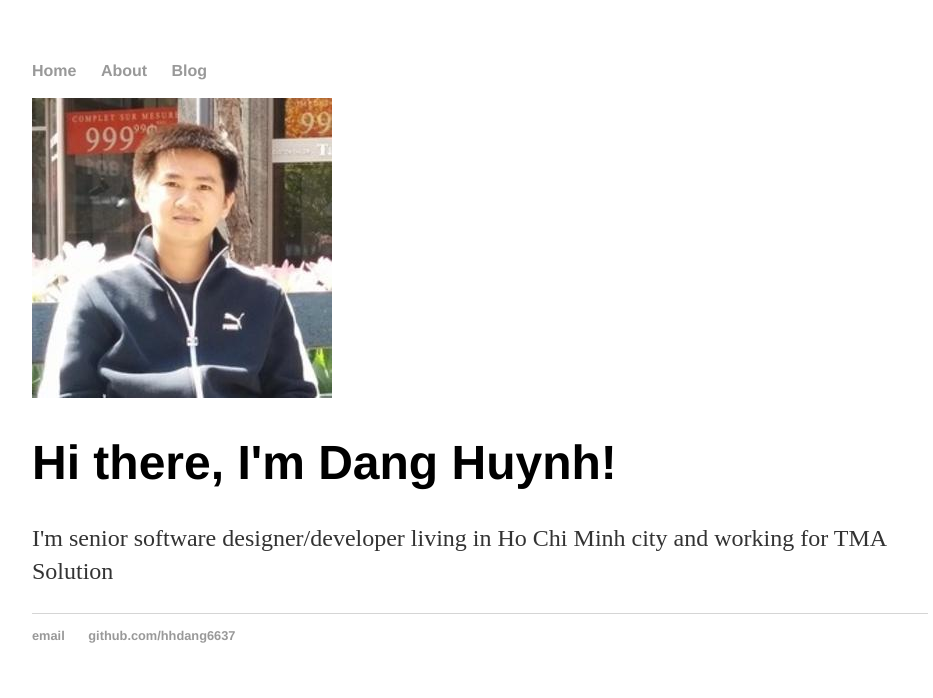
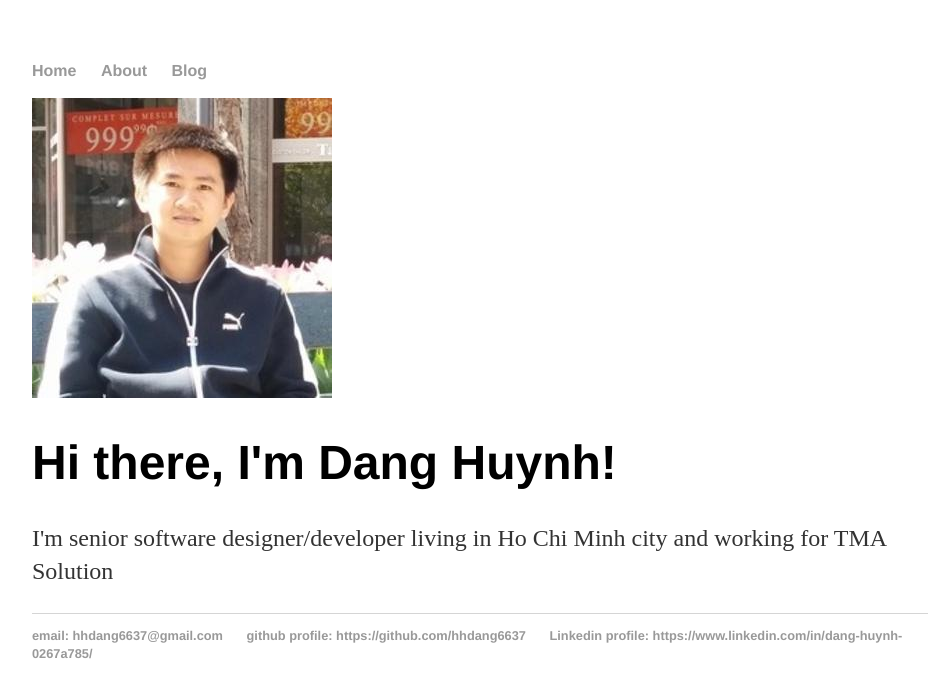
Before and after one commit to hhdang6637/hhdang6637.github.io, a Jekyll site: the page built from index.html, in a window 1280 px wide. Shown: the top 698 px of the page, without its empty margins (160-1093 px from the left). Built offline with Jekyll 4.4.1, drawn with Linux system fonts in a browser that asks for light colours.

Commit message:
update linkedin info

```diff
--- a/_layouts/default.html
+++ b/_layouts/default.html
@@ -25,8 +25,9 @@
         </div><!-- /.container -->
         <footer>
             <ul>
-                <li><a href="mailto:hhdang6637@gmail.com">email</a></li>
-                <li><a href="https://github.com/hhdang6637">github.com/hhdang6637</a></li>
+                <li><a href="mailto:hhdang6637@gmail.com">email: hhdang6637@gmail.com</a></li>
+                <li><a href="https://github.com/hhdang6637">github profile: https://github.com/hhdang6637</a></li>
+                <li><a href="https://www.linkedin.com/in/dang-huynh-0267a785/">Linkedin profile: https://www.linkedin.com/in/dang-huynh-0267a785/</a></li>
             </ul>
         </footer>
     </body>
```
